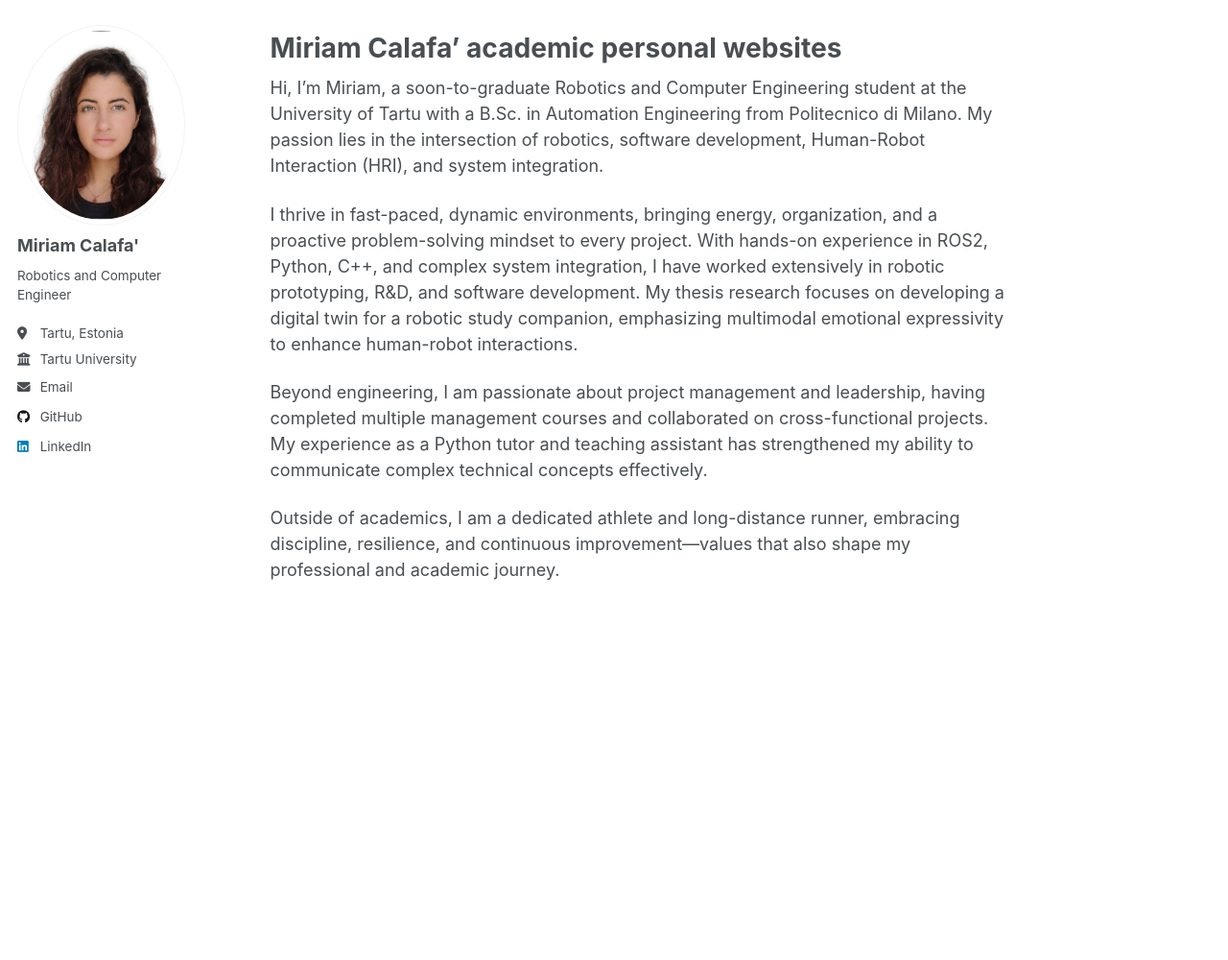
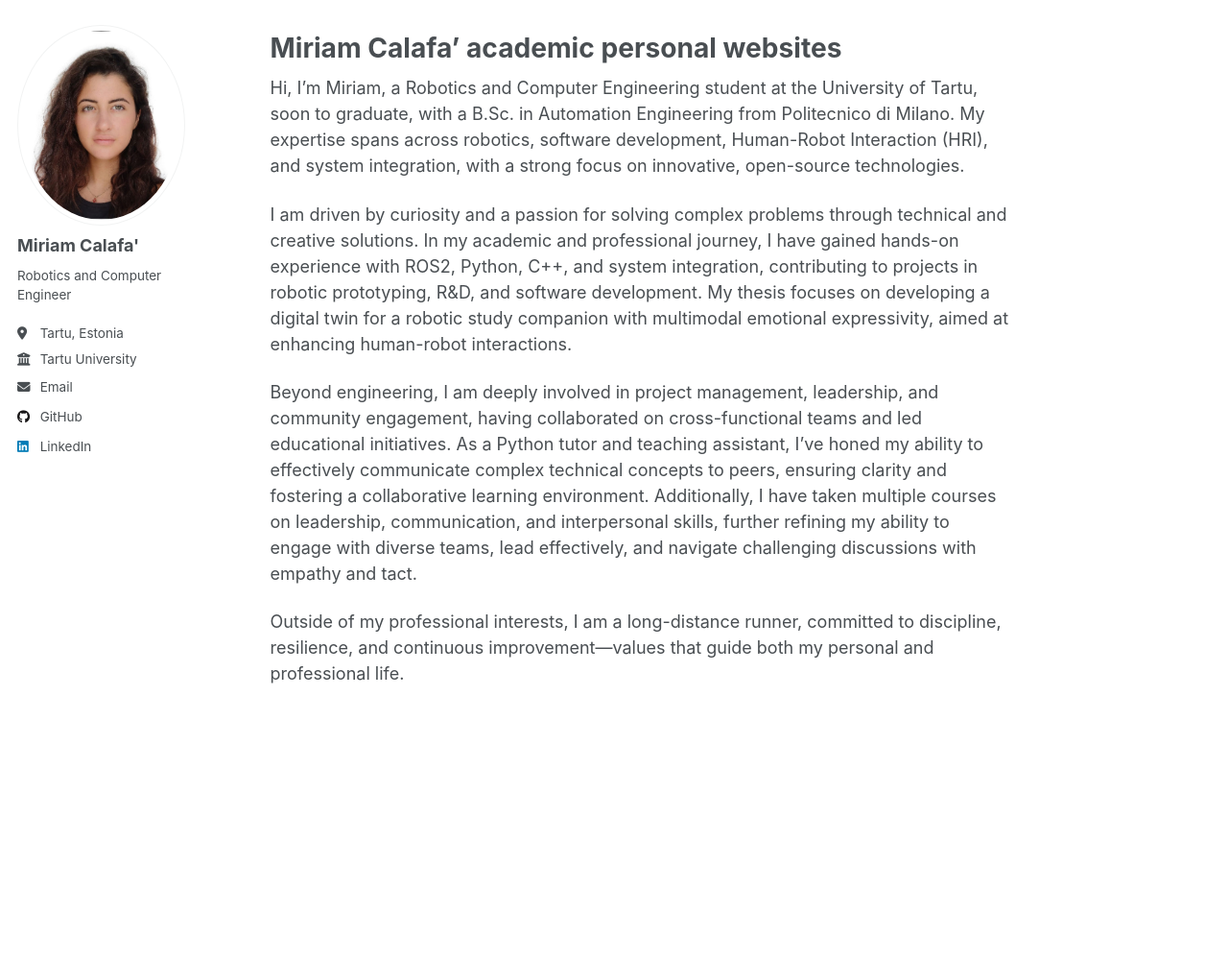
Before and after one commit to MiriamCalafa/MiriamCalafa.github.io, a Jekyll site: the page built from _pages/about.md, in a window 1280 px wide and 1288 px high. Shown: the part 170-1170 px from the top of the window at 96% size. Built offline with Jekyll 4.4.1, drawn with Linux system fonts in a browser that asks for light colours; grey boxes are pictures that could not be loaded.

Commit message:
Update about.md

```diff
--- a/_pages/about.md
+++ b/_pages/about.md
@@ -7,10 +7,10 @@ redirect_from:
   - /about.html
 ---
 
-Hi, I’m Miriam, a soon-to-graduate Robotics and Computer Engineering student at the University of Tartu with a B.Sc. in Automation Engineering from Politecnico di Milano. My passion lies in the intersection of robotics, software development, Human-Robot Interaction (HRI), and system integration.
+Hi, I’m Miriam, a Robotics and Computer Engineering student at the University of Tartu, soon to graduate, with a B.Sc. in Automation Engineering from Politecnico di Milano. My expertise spans across robotics, software development, Human-Robot Interaction (HRI), and system integration, with a strong focus on innovative, open-source technologies.
 
-I thrive in fast-paced, dynamic environments, bringing energy, organization, and a proactive problem-solving mindset to every project. With hands-on experience in ROS2, Python, C++, and complex system integration, I have worked extensively in robotic prototyping, R&D, and software development. My thesis research focuses on developing a digital twin for a robotic study companion, emphasizing multimodal emotional expressivity to enhance human-robot interactions.
+I am driven by curiosity and a passion for solving complex problems through technical and creative solutions. In my academic and professional journey, I have gained hands-on experience with ROS2, Python, C++, and system integration, contributing to projects in robotic prototyping, R&D, and software development. My thesis focuses on developing a digital twin for a robotic study companion with multimodal emotional expressivity, aimed at enhancing human-robot interactions.
 
-Beyond engineering, I am passionate about project management and leadership, having completed multiple management courses and collaborated on cross-functional projects. My experience as a Python tutor and teaching assistant has strengthened my ability to communicate complex technical concepts effectively.
+Beyond engineering, I am deeply involved in project management, leadership, and community engagement, having collaborated on cross-functional teams and led educational initiatives. As a Python tutor and teaching assistant, I’ve honed my ability to effectively communicate complex technical concepts to peers, ensuring clarity and fostering a collaborative learning environment. Additionally, I have taken multiple courses on leadership, communication, and interpersonal skills, further refining my ability to engage with diverse teams, lead effectively, and navigate challenging discussions with empathy and tact.
 
-Outside of academics, I am a dedicated athlete and long-distance runner, embracing discipline, resilience, and continuous improvement—values that also shape my professional and academic journey.
+Outside of my professional interests, I am a long-distance runner, committed to discipline, resilience, and continuous improvement—values that guide both my personal and professional life.
```
